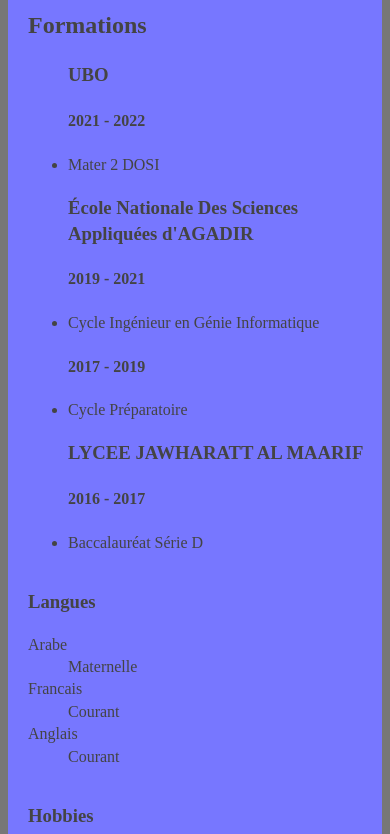
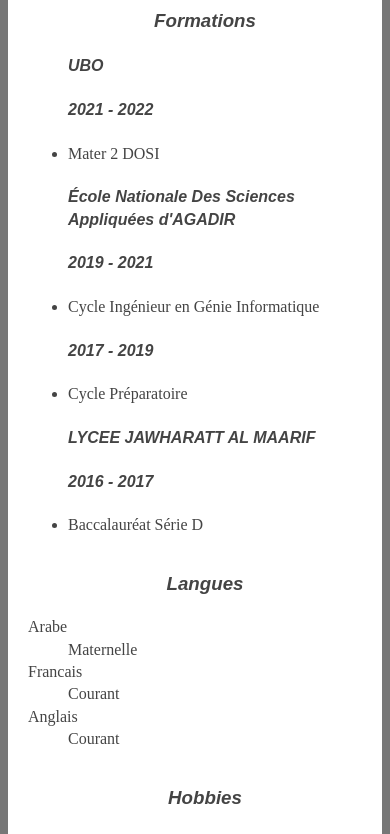
Before and after one commit to midosdm/HTML_UE, a plain HTML site: page ubo-resume.html in a window 390 px wide. Shown: the part 1166-2000 px from the top of the page. Drawn offline with Linux system fonts and the light colour scheme; a web font is replaced by a local one.

Commit message:
responsive

```diff
--- a/css/responsive.css
+++ b/css/responsive.css
@@ -1,9 +1,10 @@
 @media only screen and (max-width: 740px) {
-    #wrapper { background: #f77; }
+
     }
     @media only screen and (max-width: 570px) {
-    #wrapper { background: #7f7; }
+    h3 { text-align: center; }
+    .header-container {justify-content: center}
     }
     @media only screen and (max-width: 480px) {
-    #wrapper { background: #77f; }
+        h3 { text-align: center; }
     }
--- a/css/resume.css
+++ b/css/resume.css
@@ -41,12 +41,8 @@
     margin-left: 20px;
 }
 
-#name{
+h1, h3, h4{
     font-family: acumin-pro, sans-serif;
-    font-weight: 400;
+    font-weight: 600;
     font-style: italic;
 }
-
-@media only screen and (max-width: 740px) {
-    #wrapper{ background:rgb(185, 44, 44);}
-}
--- a/ubo-resume.html
+++ b/ubo-resume.html
@@ -21,16 +21,16 @@
     <div class="header-container">
         <header>
             <div itemscope itemtype="https://schema.org/Person">
-            <div class="header-item" style="order:3;">
+            <div class="header-item">
                     <h4 itemprop="addressLocality"> Brest, France</h4>
                     <h4 itemprop="birthDate">03/04/1999</h4>
                     <h4 itemprop="email">mohamedsaidem-1@gmail.com</h4>
 
             </div>
-            <div class="header-item" style="order:2;">
+            <div class="header-item">
                 <h1 id="name" itemprop="name">Saidem Mohamed</h1>
             </div>
-            <div class="header-item" style="order:1;">
+            <div class="header-item">
                 <img id="myImage"  itemprop="image" src="images/MohamedSaidem.jpg"/>
             </div>
         </div>
@@ -94,20 +94,20 @@
         <div class="cv-body">
         <section class="formation">
             <i class="fa-solid fa-camera"></i>
-            <h2>Formations</h2>
+            <h3>Formations</h3>
 
             <ul>
-                <h3>UBO</h3>
+                <h4>UBO</h4>
                 <h4>2021 - 2022</h4>
                 <li>Mater 2 DOSI</li>
 
-                <h3>École Nationale Des Sciences Appliquées d'AGADIR</h3>
+                <h4>École Nationale Des Sciences Appliquées d'AGADIR</h4>
                 <h4>2019 - 2021</h4>
                 <li>Cycle Ingénieur en Génie Informatique</li>
 
                 <h4>2017 - 2019</h4>
                 <li>Cycle Préparatoire</li>
-                <h3>LYCEE JAWHARATT AL MAARIF</h3>
+                <h4>LYCEE JAWHARATT AL MAARIF</h3>
                 <h4>2016 - 2017</h4>
                 <li>Baccalauréat Série D</li>
 
```
